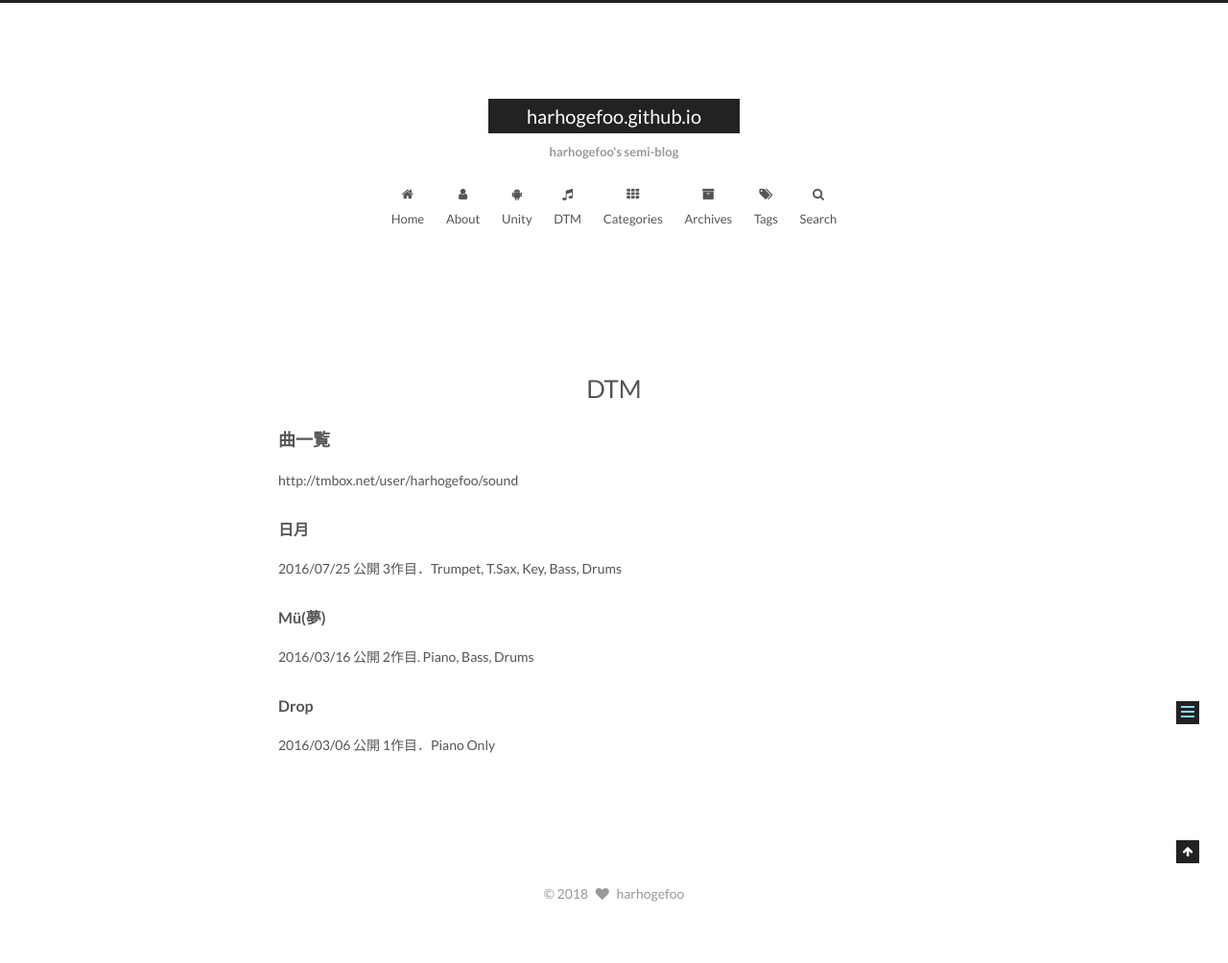
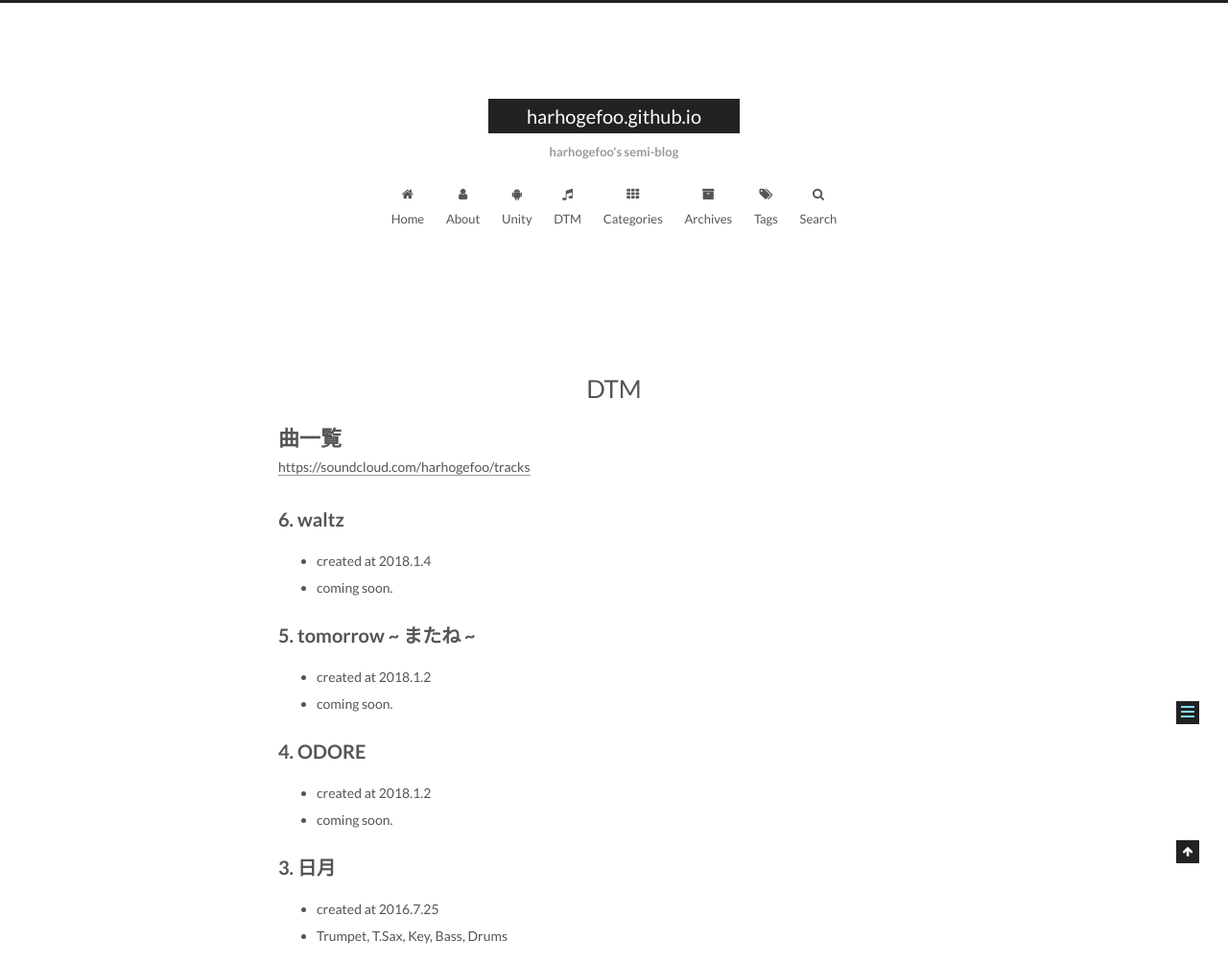
Before and after one commit to harhogefoo/harhogefoo.github.io, a Jekyll site: the page built from dtm/index.md, in a window 1280 px wide. Shown: the part 100-1104 px from the top of the page at 96% size. Built offline with Jekyll 4.4.1, drawn with Linux system fonts in a browser that asks for light colours; before the commit the page ends 1066 px from its top, so only the background shows below that; some of the changed text lies outside the part shown; grey boxes are pictures that could not be loaded.

Commit message:
feat(dtm): update

```diff
--- a/dtm/index.md
+++ b/dtm/index.md
@@ -3,20 +3,34 @@ title: DTM
 layout: page
 ---
 
-### 曲一覧
+# 曲一覧
+[https://soundcloud.com/harhogefoo/tracks](https://soundcloud.com/harhogefoo/tracks)
 
-http://tmbox.net/user/harhogefoo/sound
+## 6. waltz
+- created at 2018.1.4
+- coming soon.
 
-#### 日月
-2016/07/25 公開
-3作目．Trumpet, T.Sax, Key, Bass, Drums
+## 5. tomorrow ~ またね ~
+- created at 2018.1.2
+- coming soon.
 
-#### Mü(夢)
+## 4. ODORE
+- created at 2018.1.2
+- coming soon.
 
-2016/03/16 公開
-2作目. Piano, Bass, Drums
+## 3. 日月
+- created at 2016.7.25
+- Trumpet, T.Sax, Key, Bass, Drums
+<iframe width="100%" height="166" scrolling="no" frameborder="no" allow="autoplay" src="https://w.soundcloud.com/player/?url=https%3A//api.soundcloud.com/tracks/404976426&color=%23ecd47c&auto_play=false&hide_related=false&show_comments=true&show_user=true&show_reposts=false&show_teaser=true"></iframe>
 
-#### Drop
+## 2. Mü(夢)
 
-2016/03/06 公開
-1作目．Piano Only
+- created at 2016.3.16
+- Piano, Bass, Drums
+<iframe width="100%" height="166" scrolling="no" frameborder="no" allow="autoplay" src="https://w.soundcloud.com/player/?url=https%3A//api.soundcloud.com/tracks/404976216&color=%23ecd47c&auto_play=false&hide_related=false&show_comments=true&show_user=true&show_reposts=false&show_teaser=true"></iframe>
+
+## 1. Drop
+
+- created at 2016.3.6
+- Piano
+<iframe width="100%" height="166" scrolling="no" frameborder="no" allow="autoplay" src="https://w.soundcloud.com/player/?url=https%3A//api.soundcloud.com/tracks/404976111&color=%23ecd47c&auto_play=false&hide_related=false&show_comments=true&show_user=true&show_reposts=false&show_teaser=true"></iframe>
```
